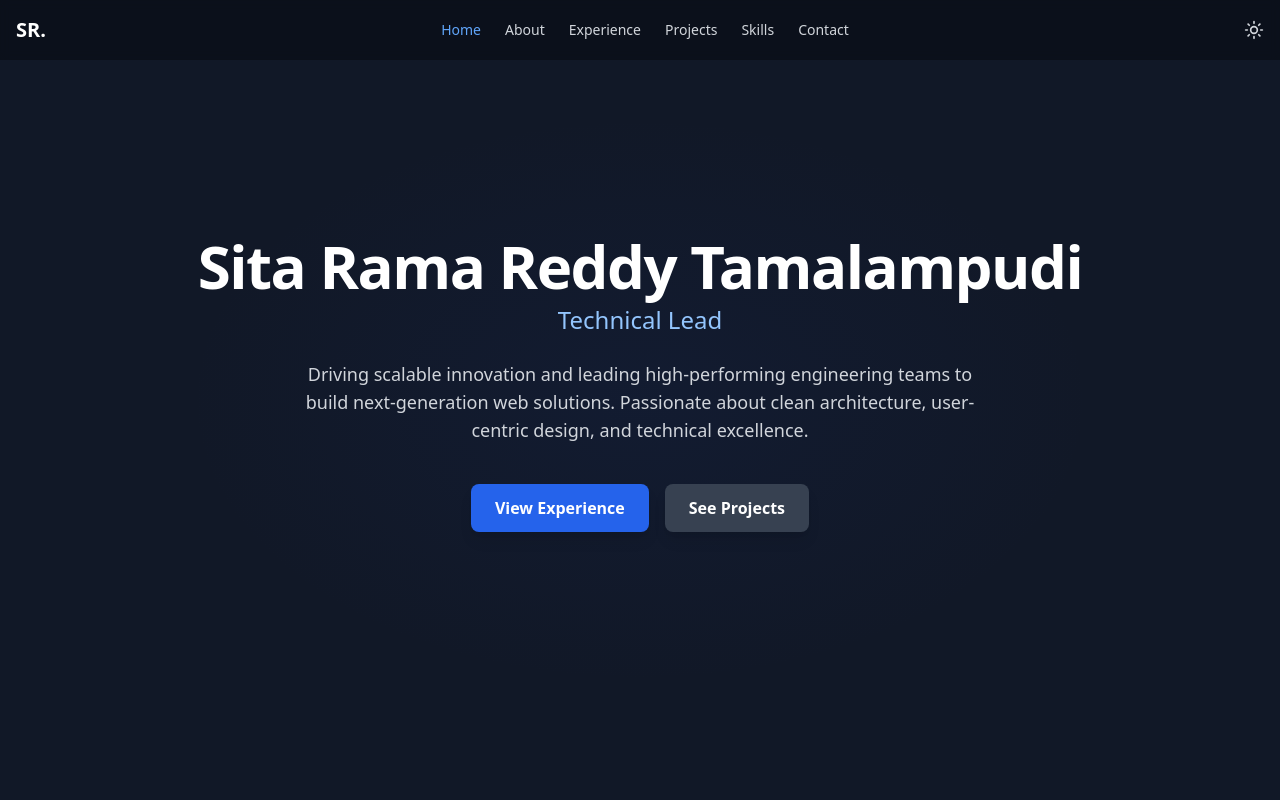
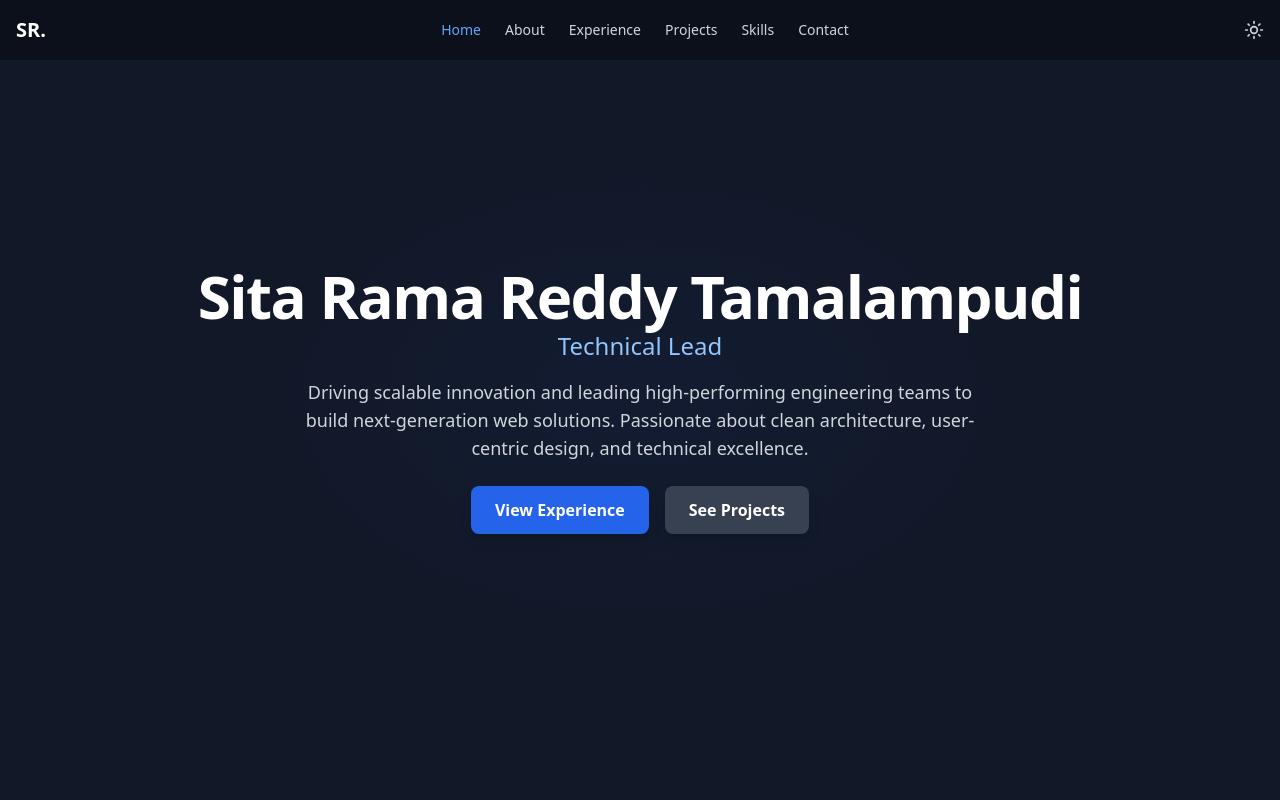
Before and after one commit to ramareddytsrr/my-portfolio, a React (Vite) app: page / in a window 1280 px wide. Shown: the top 800 px of the page. Built offline with nearby package versions, Linux system fonts and the light colour scheme.

Commit message:
Update Hero.tsx
Empty Gaps Removed

```diff
--- a/src/sections/Hero.tsx
+++ b/src/sections/Hero.tsx
@@ -8,7 +8,7 @@ interface HeroProps {
 }
 
 export const Hero: React.FC<HeroProps> = ({ name, headline, missionStatement }) => (
-  <section id="home" className="min-h-screen flex flex-col justify-center items-center text-center px-4 relative overflow-hidden pb-8">
+  <section id="home" className="h-screen flex flex-col justify-center items-center text-center px-4 relative overflow-hidden">
     <div className="absolute inset-0 bg-gray-900 dark:bg-black z-0">
       <div className="absolute inset-0 opacity-10 dark:opacity-20 bg-[radial-gradient(ellipse_at_center,_var(--tw-gradient-stops))] from-blue-900 via-transparent to-transparent"></div>
     </div>
@@ -25,7 +25,7 @@ export const Hero: React.FC<HeroProps> = ({ name, headline, missionStatement })
         initial={{ opacity: 0, y: -20 }}
         animate={{ opacity: 1, y: 0 }}
         transition={{ duration: 0.8, delay: 0.4 }}
-        className="text-xl md:text-2xl font-light text-blue-300 dark:text-blue-400 mt-2"
+        className="text-xl md:text-2xl font-light text-blue-300 dark:text-blue-400 mt-1"
       >
         {headline}
       </motion.h2>
@@ -33,7 +33,7 @@ export const Hero: React.FC<HeroProps> = ({ name, headline, missionStatement })
         initial={{ opacity: 0, y: 20 }}
         animate={{ opacity: 1, y: 0 }}
         transition={{ duration: 0.8, delay: 0.6 }}
-        className="max-w-2xl mx-auto mt-6 text-base md:text-lg text-gray-300 dark:text-gray-400"
+        className="max-w-2xl mx-auto mt-4 text-base md:text-lg text-gray-300 dark:text-gray-400"
       >
         {missionStatement}
       </motion.p>
@@ -41,7 +41,7 @@ export const Hero: React.FC<HeroProps> = ({ name, headline, missionStatement })
         initial={{ opacity: 0, y: 20 }}
         animate={{ opacity: 1, y: 0 }}
         transition={{ duration: 0.8, delay: 0.8 }}
-        className="mt-10 flex flex-wrap justify-center gap-4"
+        className="mt-6 flex flex-wrap justify-center gap-4"
       >
         <a
           href="#experience"
```
